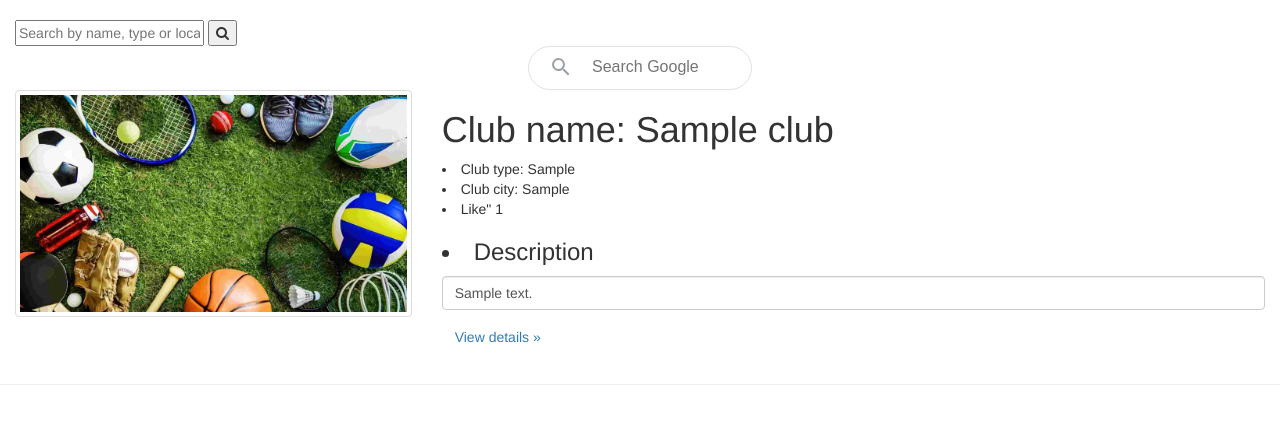
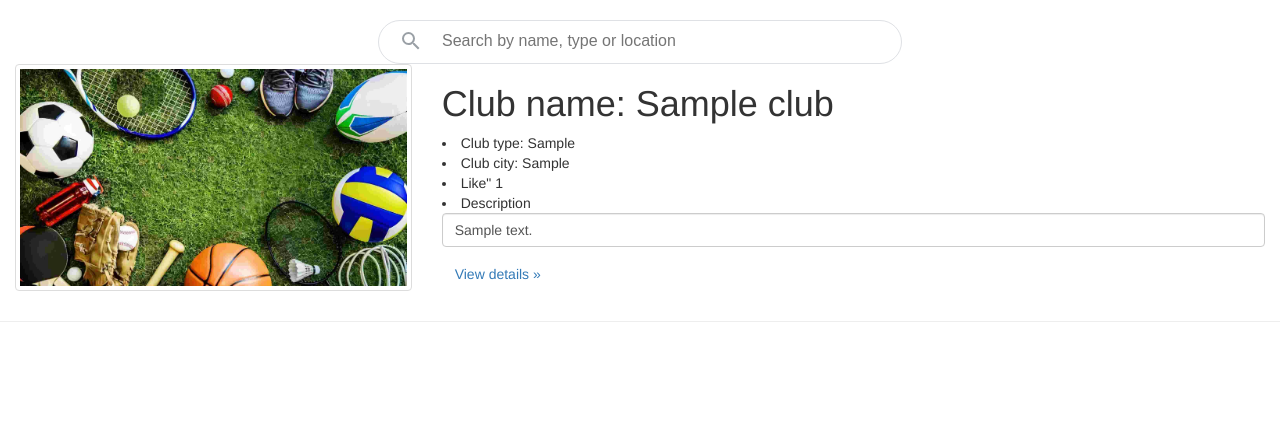
Before and after one commit to Tianjiao-XU/club-management, a Django app: template club/templates/club/search.html in a window 1280 px wide. Shown: the part 100-524 px from the top of the page. Run offline with Django 4.2, Linux system fonts and the light colour scheme; the template is opened without the code that fills it: values that come from a table or form of the project are taken from there, others are empty; tables that the repository leaves empty hold one stand-in row (values such as "Sample post"); some libraries are stand-ins or nearby versions.

Commit message:
update search

```diff
--- a/club/templates/club/search.html
+++ b/club/templates/club/search.html
@@ -16,16 +16,7 @@
             <li>{{ message }}</li>
         </div>
     {% endif %}
-    <div class="search">
-        <form method="post" action="{% url 'club:search' %}">
-            {% csrf_token %}
-            <input type="text" class="searchTerm" placeholder="Search by name, type or location" name="key">
-            <button type="submit" class="searchTerm">
-                <i class="fa fa-search"></i>
-            </button>
-        </form>
 
-    </div>
 
 
     <div class="searchbar">
@@ -42,12 +33,12 @@
                     </button>
                 </div>
             </div>
-
-            <div class="searchbar-center">
-                <div class="searchbar-input-spacer"></div>
-                <input type="text" class="searchbar-input" maxlength="2048" name="q" autocapitalize="off"
-                       autocomplete="off" title="Search" role="combobox" placeholder="Search Google">
-            </div>
+                <form class="searchbar-center" method="post" action="{% url 'club:search' %}">
+                    {% csrf_token %}
+                    <div class="searchbar-input-spacer"></div>
+                    <input type="text" class="searchbar-input" maxlength="2048" name="key" autocapitalize="off"
+                       autocomplete="off" title="Search" role="combobox" placeholder="Search by name, type or location">
+                </form>
         </div>
     </div>
 {#    <h1>Search by city</h1>#}
@@ -73,11 +64,9 @@
                 <li>Club type: {{club.type}}</li>
                 <li>Club city: {{club.location}}</li>
                 <li>Like" {{club.likes}}</li>
-                <li class="h3">Description</li>
+                <li>Description</li>
                 <p class="form-control" id="description">{{ club.description }}</p>
-                <p>
-                    <a class="btn" href="#">View details »</a>
-                </p>
+                <p><a class="btn" href="{% url 'club:view_club' club_id=club.id %}">View details »</a></p>
             </div>
         {% endfor %}
     </div>
--- a/static/css/search.css
+++ b/static/css/search.css
@@ -14,7 +14,7 @@
   border-radius: 24px;
   margin: 0 auto;
   width: auto;
-  max-width: 224px;
+  max-width: 524px;
 }
 
 .searchbar:hover {
```
